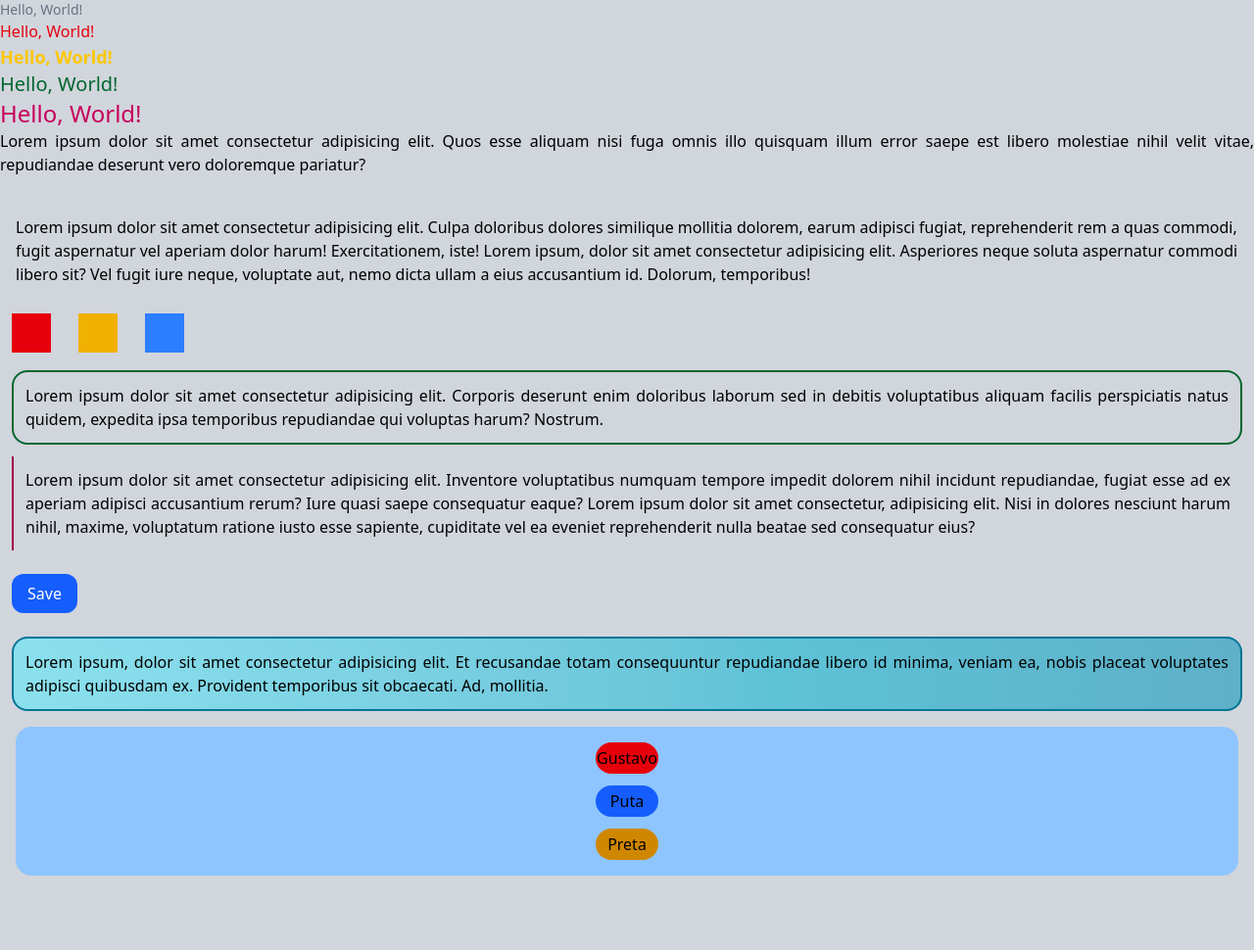
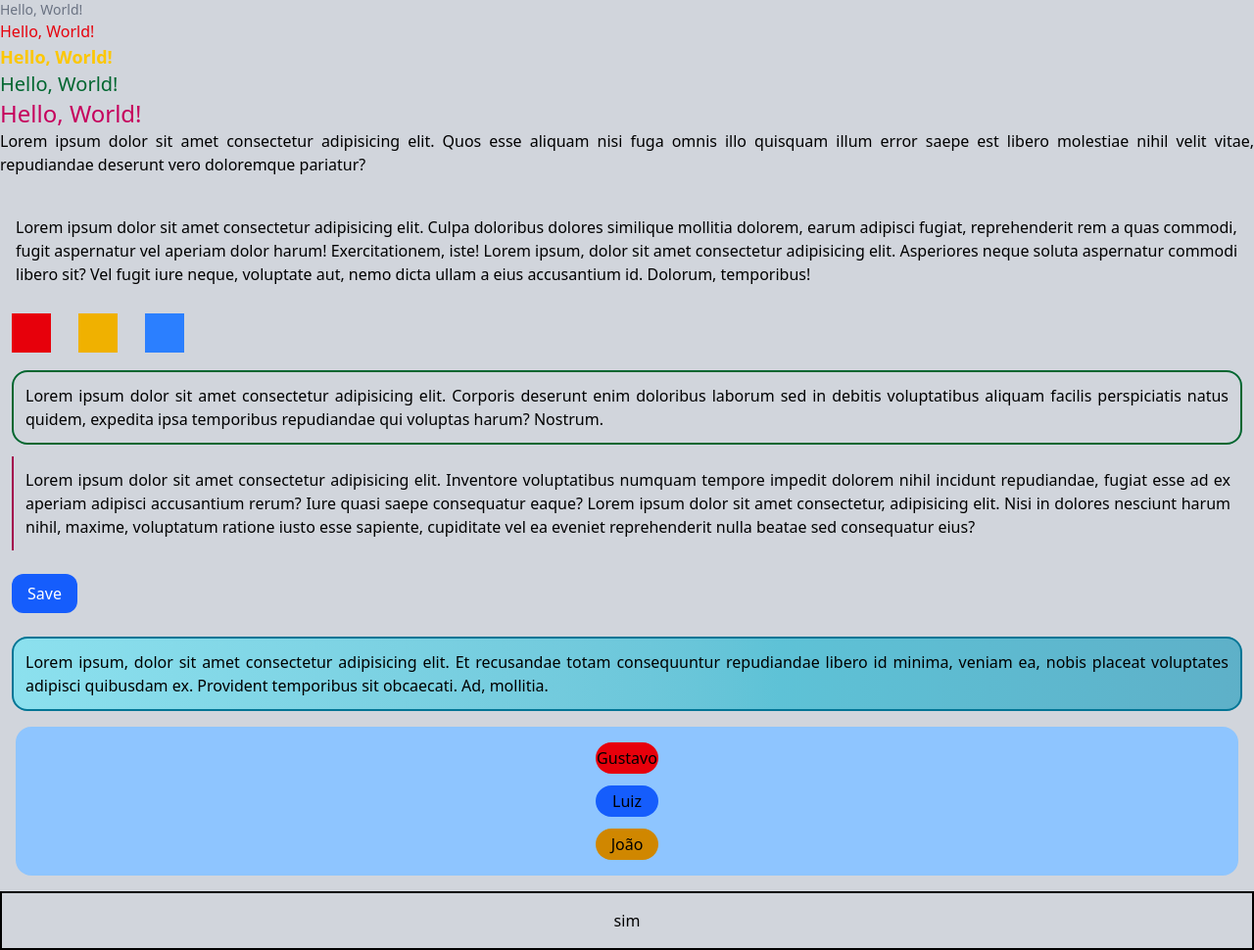
Before and after one commit to luizgbritoe/tailwind-css, a website: page index.html in a window 1280 px wide. Shown: the whole page at 98% size. Before the commit the page ends 910 px from the top, so only its background shows below. Drawn offline with Linux system fonts and the light colour scheme.

Commit message:
Update index.html

```diff
--- a/index.html
+++ b/index.html
@@ -37,8 +37,12 @@
 
     <div class="flex flex-col gap-3 m-4 p-4 bg-blue-300 rounded-2xl items-center justify-center">
         <div class="bg-red-600 h-8 w-16 rounded-2xl flex items-center justify-center">Gustavo</div>
-        <div class="bg-blue-600 h-8 w-16 rounded-2xl flex items-center justify-center">Puta</div>
-        <div class="bg-yellow-600 h-8 w-16 rounded-2xl flex items-center justify-center">Preta</div>
+        <div class="bg-blue-600 h-8 w-16 rounded-2xl flex items-center justify-center">Luiz</div>
+        <div class="bg-yellow-600 h-8 w-16 rounded-2xl flex items-center justify-center">João</div>
+    </div>
+
+    <div class="text-center p-4 border-2 border-black">
+        <p>sim</p>
     </div>
 </body>
 </html>
```
